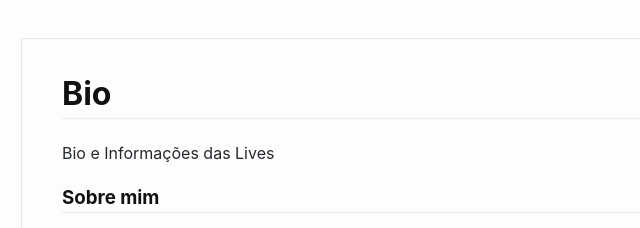
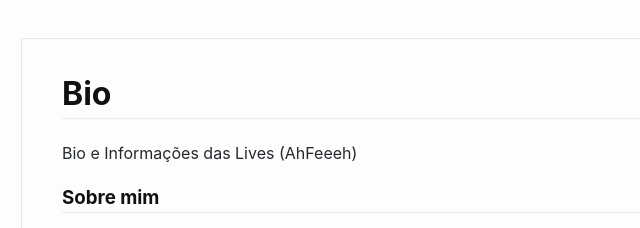
Before and after one commit to ahfeeeh/bio, a plain HTML site: page index.html in a window 1280 px wide. Shown: the top 228 px of the page, 128-768 px from the left. Drawn offline with Linux system fonts and the light colour scheme.

Commit message:
Update index.html

```diff
--- a/index.html
+++ b/index.html
@@ -2,7 +2,7 @@
       <!DOCTYPE html>
       <html>
         <head>
-          <title>Bio e Informações das Lives</title>
+          <title>Bio e Informações das Lives (AhFeeeh)</title>
           <meta charset="utf-8">
           <meta name="viewport" content="width=device-width, initial-scale=1">
           <style>
@@ -210,7 +210,7 @@ h3 {
         <body>
           <main>
       <h1 id="bio">Bio</h1>
-<p>Bio e Informações das Lives</p>
+<p>Bio e Informações das Lives (AhFeeeh)</p>
 <h3 id="sobre-mim">Sobre mim</h3>
 <p>Olá e seja bem vindo(a), Sou Felipe R M, tenho 33 anos e <del>sou ou era um viciado</del> em video jogos, sejam eles em consoles ou computadores.<br />
 Jogo games desde criança, meu primeiro video game foi um Master System 3 (1993 ou 1994),<br />
```
